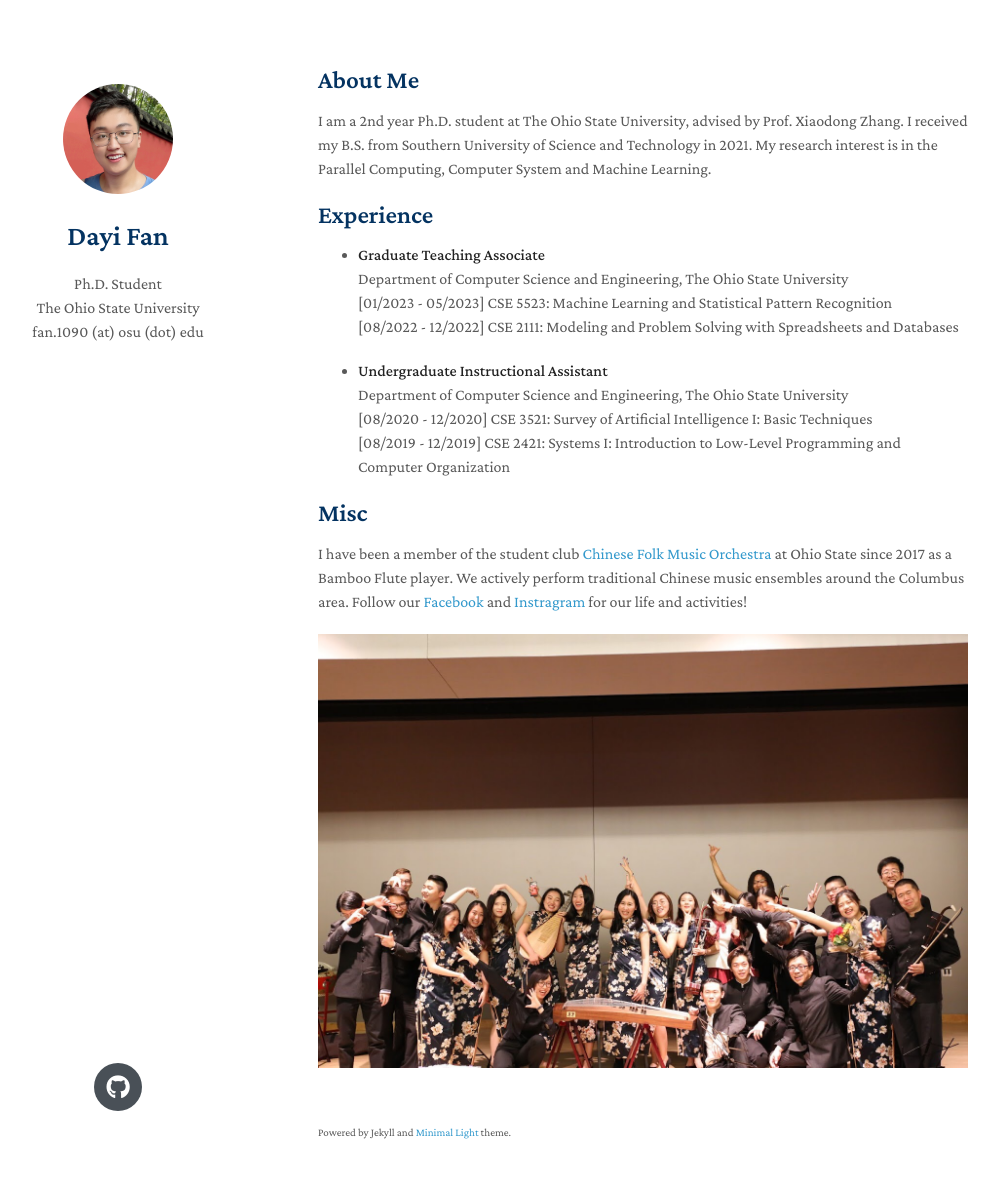
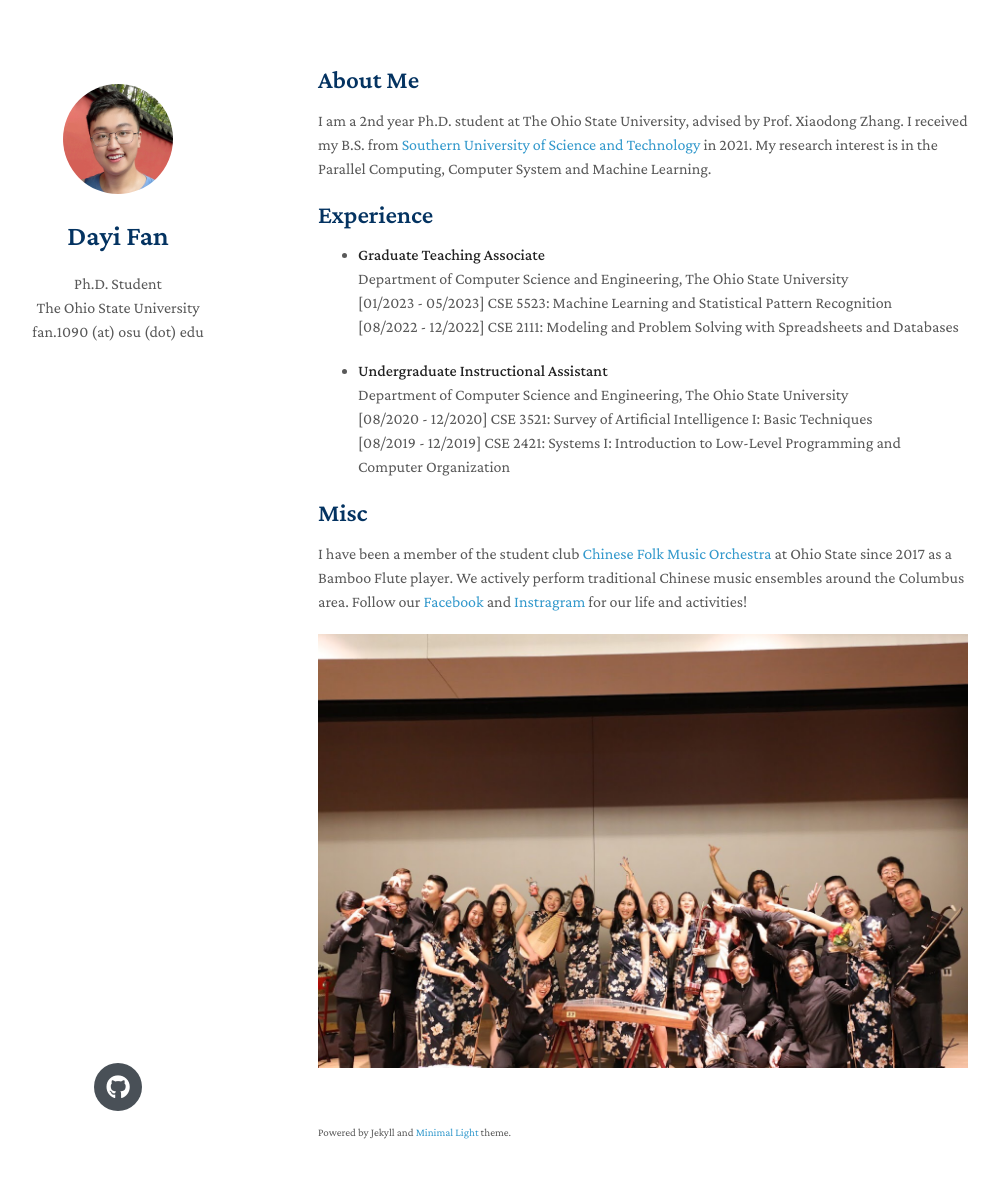
Before and after one commit to Davis-Fan/dayi.io, a Jekyll site: the page built from index.md, in a window 1280 px wide and 1213 px high. Shown: the top 1178 px of the window, without its empty margins (152-1151 px from the left). Built offline with Jekyll 4.4.1, drawn with Linux system fonts in a browser that asks for light colours; nearby versions of some CDN libraries; a style sheet for code colours, icons or effects is not loaded; part of the change alters nothing that is shown.

```diff
--- a/index.md
+++ b/index.md
@@ -11,7 +11,7 @@ TODO:
 
 ## About Me
 
-I am a 2nd year Ph.D. student at The Ohio State University, advised by Prof. Xiaodong Zhang. I received my B.S. from Southern University of Science and Technology in 2021. My research interest is in the Parallel Computing, Computer System and Machine Learning.
+I am a 2nd year Ph.D. student at The Ohio State University, advised by Prof. Xiaodong Zhang. I received my B.S. from [Southern University of Science and Technology](http://www.sustech.edu.cn/en) in 2021. My research interest is in the Parallel Computing, Computer System and Machine Learning.
 
 ## Experience
 
```
